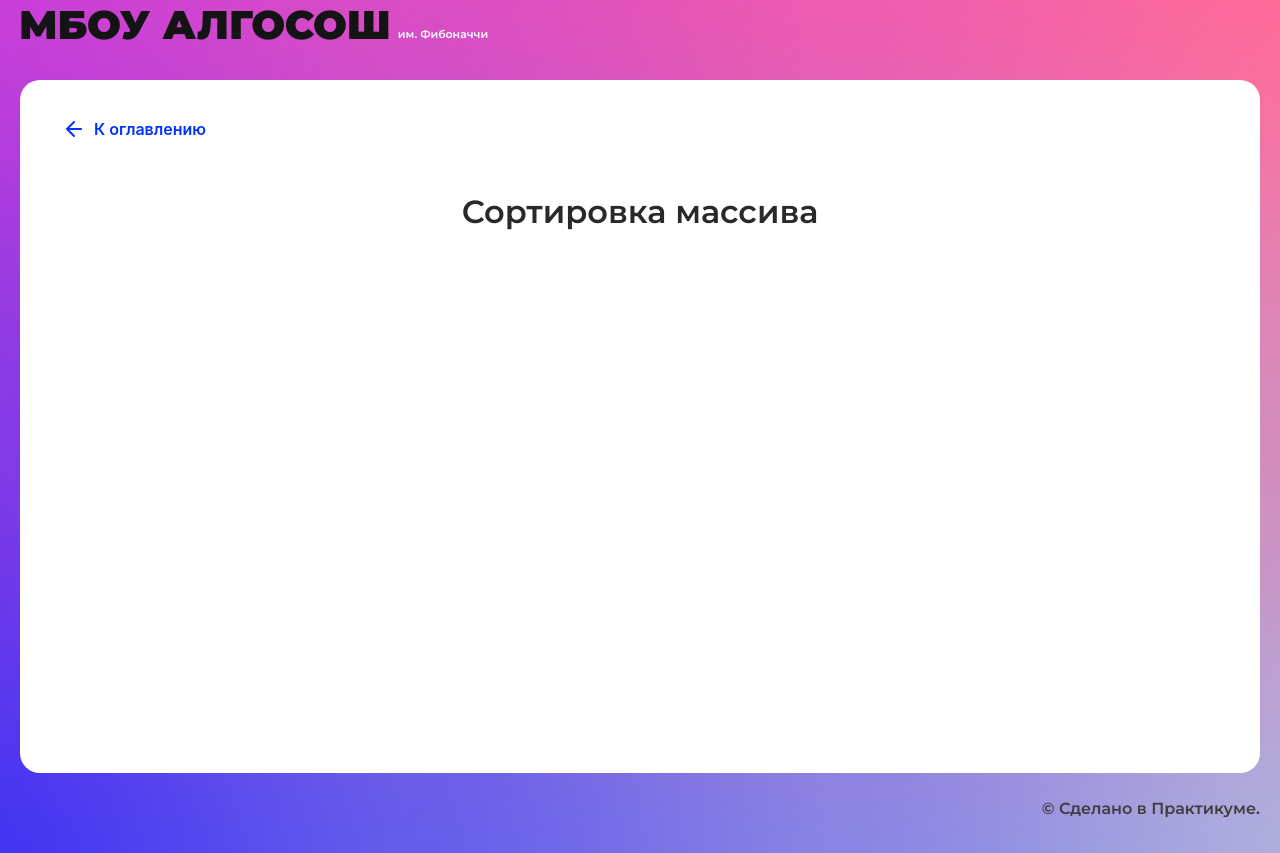
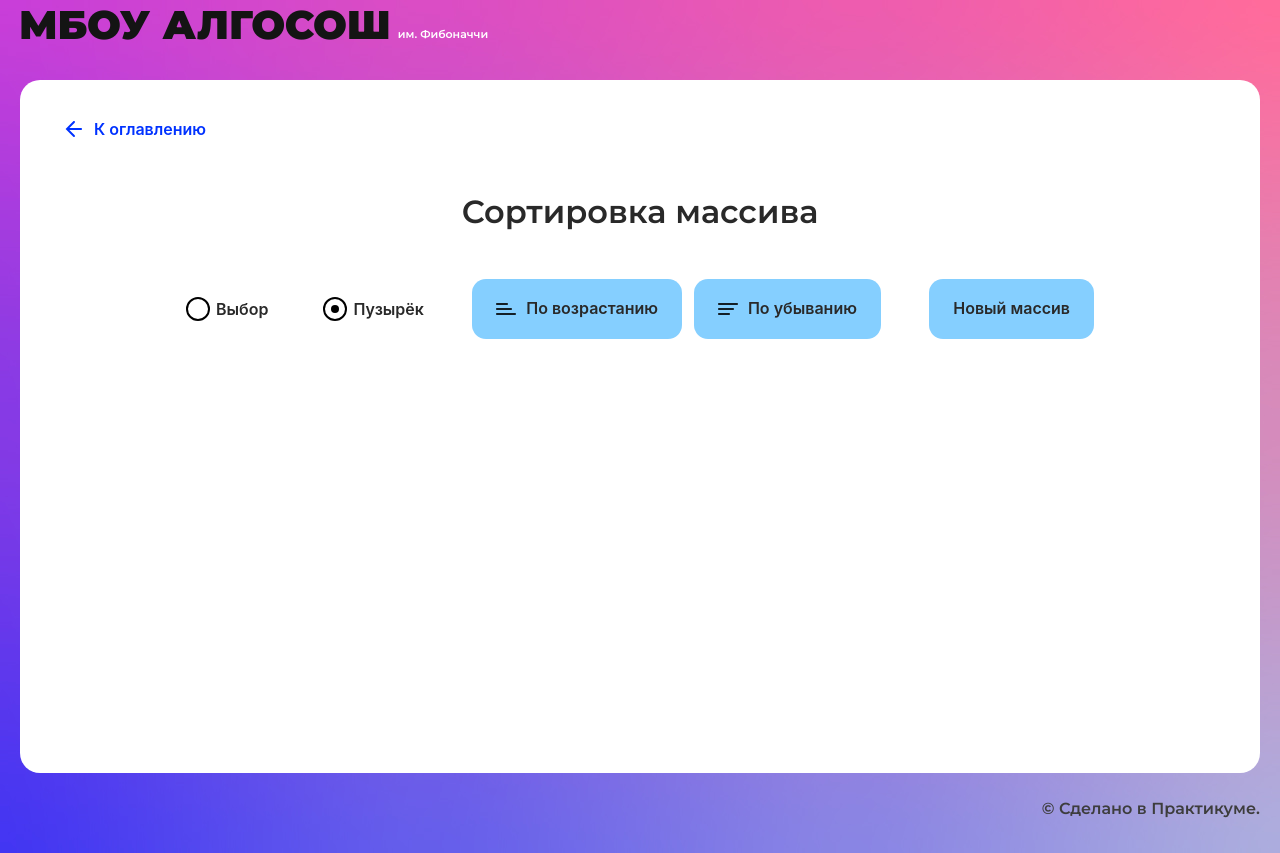
Before and after one commit to Nikita-Vereschagin/algososh, a React (Create React App) app: page /sorting in a window 1280 px wide. Built offline with nearby package versions, Linux system fonts and the light colour scheme.

Commit message:
sort buble work with trubles

```diff
--- /dev/null
+++ b/src/components/sorting-page/sorting-page.module.css
@@ -0,0 +1,26 @@
+.inputBox{
+    display: flex;
+}
+.m{
+    margin-left: 55px
+}
+.box{
+    display: flex;
+    width: 100%;
+    justify-content: space-between;
+    flex-direction: row;
+    align-items: center;
+    padding: 0 130px 0 130px;
+    box-sizing: border-box;
+}
+.columnBox{
+    display: flex;
+    width: max-content;
+    margin: auto;
+    height: 340px;
+    margin-top: 48px;
+}
+.columnMargin{
+    margin-right: 10px;
+    margin-top: auto;
+}
--- a/src/components/sorting-page/sorting-page.tsx
+++ b/src/components/sorting-page/sorting-page.tsx
@@ -1,10 +1,102 @@
-import React from "react";
+import React, { useState } from "react";
 import { SolutionLayout } from "../ui/solution-layout/solution-layout";
+import { Button } from "../ui/button/button";
+import { RadioInput } from "../ui/radio-input/radio-input";
+import { Direction } from "../../types/direction";
+import { Column } from "../ui/column/column";
+import style from "./sorting-page.module.css"
+import { addTimeOut, swap } from "../../tools/tools";
+import { ElementStates } from "../../types/element-states";
+import { TSwap } from "../../types/types";
 
 export const SortingPage: React.FC = () => {
+
+  const [flag, setFlag] = useState(false)
+  const [newArrFlag, setNewArrFlag] = useState(false)
+  const [output, setOutput] = useState<TSwap[]>()
+  const [sort, setSort] = useState('bubble')
+  const [maxDisabled, setMaxDisabled] = useState(false)
+  const [minDisabled, setMinDisabled] = useState(false)
+
+  const randomArr = (e: React.FormEvent<HTMLFormElement>) => {
+    e.preventDefault();
+    setNewArrFlag(true)
+    let modifiedArray: TSwap[] = []
+    const length = Math.floor(Math.random() * 17) + 3
+    const arr = [...Array.from({
+      length: length
+    }, () => Math.floor(Math.random() * 100))]
+    for (let i=0; i < arr.length; i++){
+      modifiedArray[i] = {
+        number: arr[i],
+        state: ElementStates.Default
+      }
+    }
+    setOutput([...modifiedArray])
+    setNewArrFlag(false)
+    setMaxDisabled(false)
+    setMinDisabled(false)
+  }
+
+  const bubbleSort = async (arr: TSwap[] | undefined, type: string) => {
+    if (arr === undefined){
+      return
+    }
+    setFlag(true)
+
+    let modifiedArray: TSwap[] = arr
+
+    for (let i = 0; i < modifiedArray.length; i++) {
+      for (let j = 0; j < modifiedArray.length - i - 1; j++) {
+        if (type === 'max'){
+          if (modifiedArray[j].number > modifiedArray[j + 1].number) {
+            await addTimeOut(250)
+            modifiedArray[j+1].state = ElementStates.Changing
+            modifiedArray[j].state = ElementStates.Changing
+            setOutput([...modifiedArray])
+            await addTimeOut(250)
+            modifiedArray[j+1].state = ElementStates.Default
+            modifiedArray[j].state = ElementStates.Default
+            swap(modifiedArray,j,j+1)
+            setOutput([...modifiedArray])
+          }
+        } else if (type === 'min'){
+          if (modifiedArray[j].number < modifiedArray[j + 1].number) {
+            await addTimeOut(250)
+            modifiedArray[j+1].state = ElementStates.Changing
+            modifiedArray[j].state = ElementStates.Changing
+            setOutput([...modifiedArray])
+            await addTimeOut(250)
+            modifiedArray[j+1].state = ElementStates.Default
+            modifiedArray[j].state = ElementStates.Default
+            swap(modifiedArray,j,j+1)
+            setOutput([...modifiedArray])
+          }
+        }
+
+      }
+    }
+    setFlag(false)
+    modifiedArray = []
+  }
   return (
     <SolutionLayout title="Сортировка массива">
-
+      <form onSubmit={randomArr}>
+        <div className={style.box}>
+          <div className={style.inputBox}>
+            <RadioInput label="Выбор" name="radio" value="select" onSelect={() => {setSort("select")}}/>
+            <RadioInput label="Пузырёк" name="radio" extraClass={style.m} value="bubble" onSelect={() => {setSort("bubble")}} defaultChecked/>
+          </div>
+          <div className={style.inputBox}>
+            <Button isLoader={flag} disabled={maxDisabled} sorting={Direction.Ascending} text="По возрастанию" type="button" style={{marginRight: 12}} onClick={() => {if(sort === 'bubble'){bubbleSort(output, 'max');setMaxDisabled(true);setMinDisabled(false)}}}/>
+            <Button isLoader={flag} disabled={minDisabled} sorting={Direction.Descending} text="По убыванию" type="button" onClick={() => {if(sort === 'bubble'){bubbleSort(output, 'min');setMinDisabled(true);setMaxDisabled(false)}}}/>
+          </div>
+          <Button isLoader={newArrFlag || flag} text="Новый массив" type="submit"/>
+        </div>
+        <div className={style.columnBox}>
+          {output && output.map((el: TSwap ,i:number) => {return <Column state={el.state} index={el.number} key={i} extraClass={style.columnMargin}/>})}
+        </div>
+      </form>
     </SolutionLayout>
   );
 };
--- a/src/components/string/string.tsx
+++ b/src/components/string/string.tsx
@@ -7,10 +7,11 @@ import { useForm } from "../../hooks/useForm";
 import { Circle } from "../ui/circle/circle";
 import { ElementStates } from "../../types/element-states";
 import { addTimeOut, swap } from "../../tools/tools";
+import { TSwap } from "../../types/types";
 export const StringComponent: React.FC = () => {
   const { values, handleChange, setValues } = useForm({input: ''})
   const [flag, setFlag] = useState(false)
-  const [output, setOutput] = useState<{letter: string, state: ElementStates}[]>()
+  const [output, setOutput] = useState<TSwap[]>()
 
 
 
@@ -19,11 +20,12 @@ export const StringComponent: React.FC = () => {
   const reverse = async(value: string[]) => {
     //флаг объявляет начало функции
     setFlag(true)
-    let modifiedArray: {letter: string, state: ElementStates}[] = []
+    let modifiedArray: TSwap[] = []
     const len = value.length%2===0 ? Math.floor(value.length/2) : Math.floor(value.length/2+1)
     //данный массив модифицируем, добовляя каждой букве цвет
     for (let i=0; i < value.length; i++){
       modifiedArray[i] = {
+        number: i,
         letter: value[i],
         state: ElementStates.Default
       }
@@ -59,7 +61,7 @@ export const StringComponent: React.FC = () => {
         <Button isLoader={flag} text="Развернуть" type="submit" disabled={values.input.length < 2 ? true : false}/>
       </form>
       <div className={style.circles}>
-        {output && output?.map((el: {letter: string, state: ElementStates}, i: number) => {return <Circle letter={el.letter} extraClass={style.margin} key={i} state={el.state}/>})}
+        {output && output?.map((el: TSwap, i: number) => {return <Circle letter={el.letter} extraClass={style.margin} key={i} state={el.state}/>})}
       </div>
     </SolutionLayout>
     );
--- a/src/tools/tools.ts
+++ b/src/tools/tools.ts
@@ -1,6 +1,6 @@
 //Функция промежутка между перебором елементов
 
-import { ElementStates } from "../types/element-states";
+import { TSwap } from "../types/types";
 
 export const addTimeOut = (ms: number) => {
     return new Promise(resolve => setTimeout(resolve, ms));
@@ -8,7 +8,7 @@ export const addTimeOut = (ms: number) => {
 
 //Функция перемещения элемента с индексом i с элементом с индексом j
 
-export const swap = (arr: {letter: string, state: ElementStates}[], i: number, j: number) => {
+export const swap = (arr: TSwap[] , i: number, j: number) => {
     const temp = arr[i];
     arr[i] = arr[j];
     arr[j] = temp;
--- /dev/null
+++ b/src/types/types.ts
@@ -0,0 +1,3 @@
+import { ElementStates } from "./element-states";
+
+export type TSwap = {letter?: string , number: number, state: ElementStates}
```
